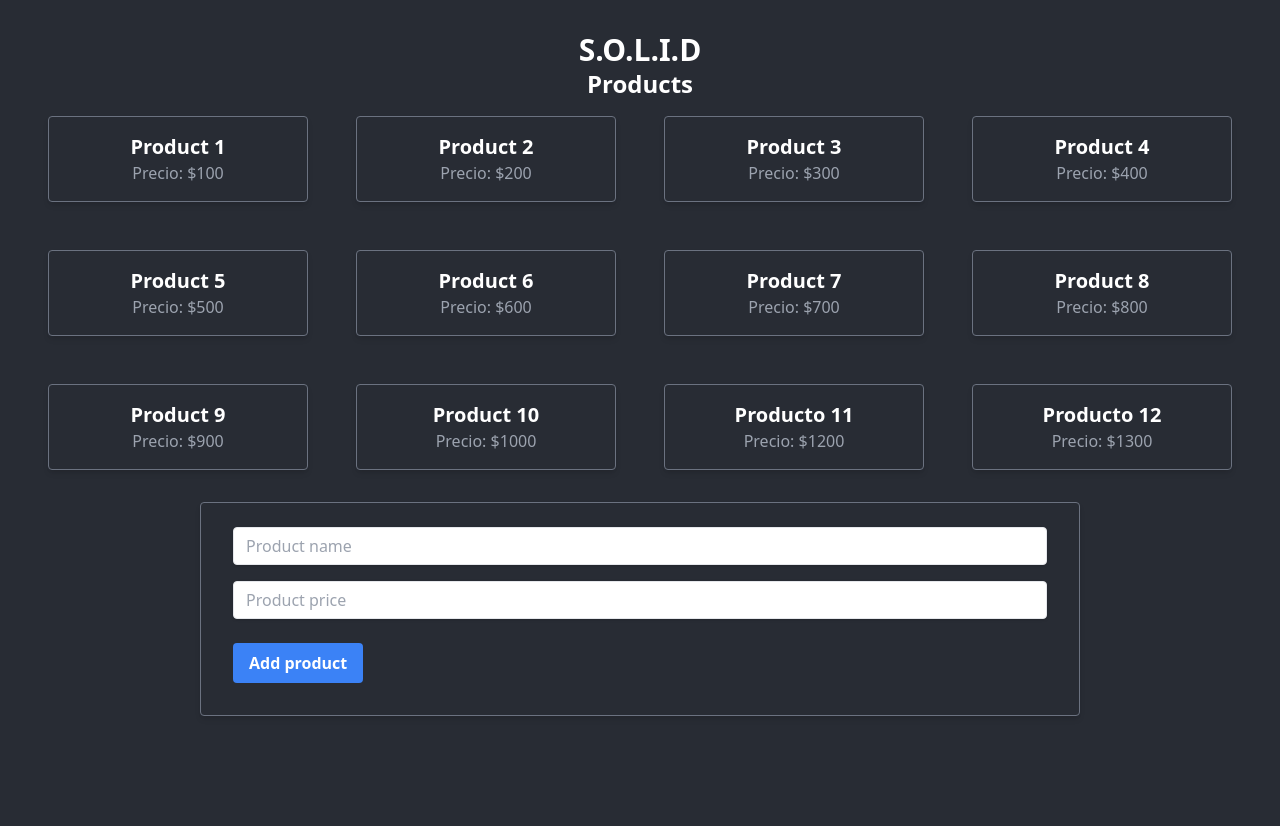
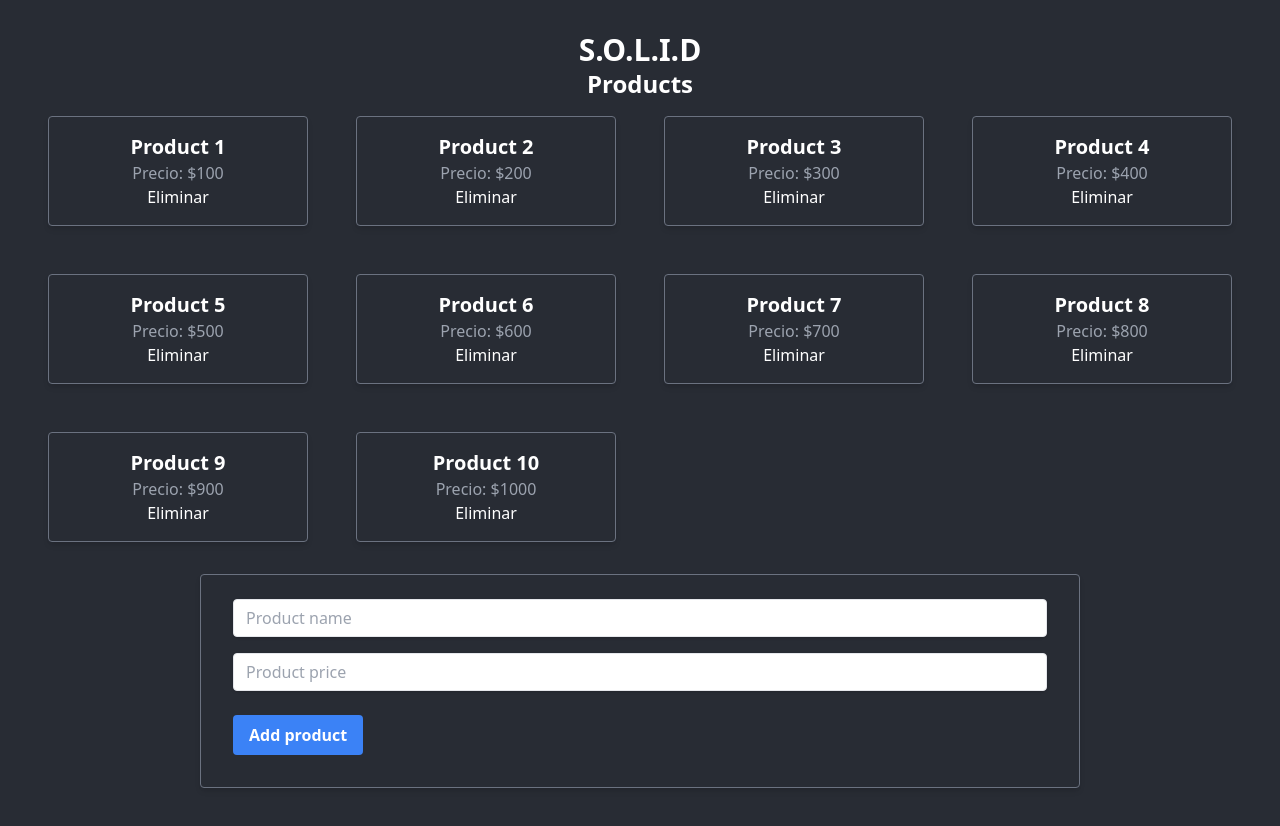
Before and after one commit to humbertodrc/solid-frontend, a React (Vite) app: page / in a window 1280 px wide. Shown: the top 826 px of the page. Before the commit the page ends 800 px from the top, so only its background shows below. Built offline with nearby package versions, Linux system fonts and the light colour scheme; data requests are answered from the project's data file.

Commit message:
Feat delete product

```diff
--- a/db.json
+++ b/db.json
@@ -49,16 +49,6 @@
       "id": 10,
       "name": "Product 10",
       "price": 1000
-    },
-    {
-      "name": "Producto 11",
-      "price": 1200,
-      "id": 11
-    },
-    {
-      "name": "Producto 12",
-      "price": 1300,
-      "id": 12
     }
   ]
 }
--- a/src/components/products/ProductItem.tsx
+++ b/src/components/products/ProductItem.tsx
@@ -1,15 +1,24 @@
 import { FC } from 'react';
 import { Product } from '../../types';
+import { useContextProduct } from '../../hooks/useContextProduct';
 
 interface ProductItemProps {
   product: Product;
 }
 
-export const ProductItem:FC<ProductItemProps> = ({product}) => {
+export const ProductItem: FC<ProductItemProps> = ({ product }) => {
+
+  const { deleteProduct } = useContextProduct();
+
+  const handleDelete = () => {
+    if(product.id) deleteProduct(product.id)
+  }
+
   return (
     <div className="border border-gray-500 shadow-md rounded p-4 m-4">
       <h3 className="text-xl font-semibold">{product.name}</h3>
       <p className="text-gray-400">Precio: ${product.price}</p>
+      <button onClick={handleDelete}>Eliminar</button>
     </div>
   )
 }
--- a/src/components/products/Products.ts
+++ b/src/components/products/Products.ts
@@ -1,10 +1,15 @@
-import { createProduct, getProducts, updateProduct } from '../../services/products';
-import { Product } from '../../types';
+import {
+	createProduct,
+	deleteProduct,
+	getProducts,
+	updateProduct,
+} from "../../services/products";
+import {Product} from "../../types";
 
-class ProductService{
+class ProductService {
 	private url: string;
 
-  constructor(url: string){
+	constructor(url: string) {
 		this.url = url;
 	}
 
@@ -15,7 +20,7 @@ class ProductService{
 			return products;
 		} catch (error) {
 			console.error(error);
-      throw new Error('Error en la obtención de productos');
+			throw new Error("Error en la obtención de productos");
 		}
 	}
 
@@ -23,15 +28,15 @@ class ProductService{
 	async getProductById(id: number): Promise<Product> {
 		try {
 			const products = await getProducts(this.url);
-      const product = products.find(product => product.id === id);
+			const product = products.find((product) => product.id === id);
 			if (product) {
 				return product;
 			} else {
-        throw new Error('Producto no encontrado');
+				throw new Error("Producto no encontrado");
 			}
 		} catch (error) {
 			console.error(error);
-      throw new Error('Error en la obtención de productos');
+			throw new Error("Error en la obtención de productos");
 		}
 	}
 
@@ -42,7 +47,7 @@ class ProductService{
 			return response;
 		} catch (error) {
 			console.error(error);
-      throw new Error('Error en la creación del producto');
+			throw new Error("Error en la creación del producto");
 		}
 	}
 
@@ -53,10 +58,30 @@ class ProductService{
 			return response;
 		} catch (error) {
 			console.error(error);
-      throw new Error('Error en la actualización del producto');
+			throw new Error("Error en la actualización del producto");
 		}
 	}
 
+	// Metodo para eliminar un producto
+	async deleteProduct(id: number): Promise<void> {
+    try {
+      const response = await deleteProduct(this.url, id);
+      return response;
+    } catch (error) {
+      console.error(error);
+      throw new Error("Error en la eliminación del producto");
+    }
+	}
+
+	printReport(products: Product[]): void {
+		console.log("Reporte de productos");
+		console.log("====================");
+		products.forEach((product) => {
+			console.log(`Nombre: ${product.name}`);
+			console.log(`Precio: ${product.price}`);
+			console.log("-------------------");
+		});
+	}
 }
 
 export default ProductService;
--- a/src/context/ProductContext.tsx
+++ b/src/context/ProductContext.tsx
@@ -1,9 +1,11 @@
 import { createContext } from 'react';
 import { Product } from '../types';
+
 
 interface ProductContextProps {
   products: Product[];
   addProduct: (product: Product) => void;
+  deleteProduct: (id: number) => void;
 }
 
 export const ProductContext = createContext({} as ProductContextProps)
--- a/src/context/ProductProvider.tsx
+++ b/src/context/ProductProvider.tsx
@@ -1,4 +1,4 @@
-import { useState, useEffect, FC } from 'react';
+import { FC, useEffect, useState } from 'react';
 import ProductService from '../components/products/Products';
 import { Product } from '../types';
 import { ProductContext } from './ProductContext';
@@ -15,8 +15,8 @@ const ProductProvider:FC<ProductProviderProps> = ({ children }) => {
 
 
 	const fetchProducts = async () => {
-		const products = await productService.getAllProducts();
-		setProducts(products);
+		const productsData = await productService.getAllProducts();
+		setProducts(productsData);
   };
 
   const addProduct = async (product: Product) => {
@@ -24,15 +24,28 @@ const ProductProvider:FC<ProductProviderProps> = ({ children }) => {
     setProducts([...products, newProduct]);
   };
 
+  const deleteProduct = async (id: number) => {
+    await productService.deleteProduct(id);
+    fetchProducts();
+  };
+
+  const printProducts = async() => {
+    const products = await productService.getAllProducts();
+
+    productService.printReport(products)
+  }
+
 	useEffect(() => {
-		fetchProducts();
+    fetchProducts();
+    printProducts();
 	}, []);
 
 
   return (
     <ProductContext.Provider value={{
       products,
-      addProduct
+      addProduct,
+      deleteProduct
     }}>
       {children}
     </ProductContext.Provider>
--- a/src/services/products/index.ts
+++ b/src/services/products/index.ts
@@ -72,3 +72,22 @@ export const updateProduct = async (url: string, product: Product): Promise<Prod
 
     }
 }
+
+export const deleteProduct = async (url: string, id: number): Promise<void> => {
+
+      try {
+        const response = await fetch(`${url}/${id}`, {
+          method: 'DELETE',
+        });
+
+        if (!response.ok) {
+          throw new Error('Error en la llamada a la API');
+        }
+
+      } catch (error) {
+
+        console.log(error);
+        throw new Error("Error network");
+
+      }
+}
```
Lines whose indentation alone changed are shown as unchanged.
